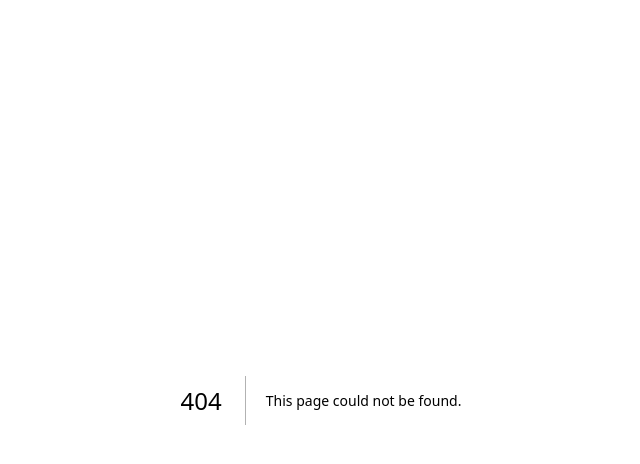
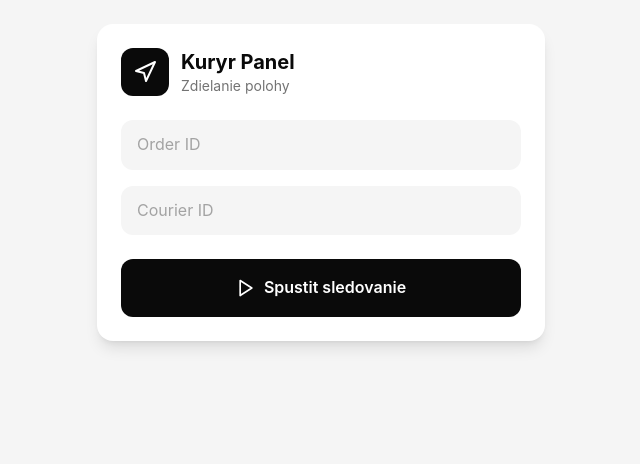
Before and after one commit to JoeBlackino80/vastor-app, a Next.js app: page /kuryr-panel in a window 1280 px wide. Before the commit this address had no page. Shown: the top 464 px of the page, without its empty margins (319-959 px from the left). Built offline with nearby package versions, Linux system fonts and the light colour scheme.

Commit message:
Add location tracking

```diff
--- /dev/null
+++ b/app/api/location/route.ts
@@ -0,0 +1,49 @@
+import { NextResponse } from 'next/server'
+import { supabase } from '@/lib/supabase'
+
+export async function POST(request: Request) {
+  try {
+    const body = await request.json()
+    const { courier_id, order_id, latitude, longitude } = body
+
+    const { data, error } = await (supabase.from('courier_locations') as any)
+      .upsert({
+        courier_id,
+        order_id,
+        latitude,
+        longitude,
+        updated_at: new Date().toISOString()
+      }, { onConflict: 'order_id' })
+      .select()
+      .single()
+
+    if (error) throw error
+
+    return NextResponse.json({ success: true, location: data })
+  } catch (error) {
+    console.error('Location update error:', error)
+    return NextResponse.json({ error: 'Failed to update location' }, { status: 500 })
+  }
+}
+
+export async function GET(request: Request) {
+  const { searchParams } = new URL(request.url)
+  const order_id = searchParams.get('order_id')
+
+  if (!order_id) {
+    return NextResponse.json({ error: 'Missing order_id' }, { status: 400 })
+  }
+
+  const { data, error } = await (supabase.from('courier_locations') as any)
+    .select('*')
+    .eq('order_id', order_id)
+    .order('updated_at', { ascending: false })
+    .limit(1)
+    .single()
+
+  if (error) {
+    return NextResponse.json({ location: null })
+  }
+
+  return NextResponse.json({ location: data })
+}
--- /dev/null
+++ b/app/kuryr-panel/page.tsx
@@ -0,0 +1,44 @@
+'use client'
+import { useState } from 'react'
+import { MapPin, Navigation, Play, Pause } from 'lucide-react'
+
+export default function CourierPanel() {
+  const [orderId, setOrderId] = useState('')
+  const [courierId, setCourierId] = useState('')
+  const [isTracking, setIsTracking] = useState(false)
+  const [currentLocation, setCurrentLocation] = useState<{lat: number, lng: number} | null>(null)
+  const [status, setStatus] = useState('')
+
+  const startTracking = () => {
+    if (!orderId || !courierId) { setStatus('Zadaj Order ID a Courier ID'); return }
+    if (!navigator.geolocation) { setStatus('Geolokacia nie je podporovana'); return }
+    setIsTracking(true)
+    setStatus('Sledovanie aktivne...')
+    navigator.geolocation.watchPosition(async (position) => {
+      const { latitude, longitude } = position.coords
+      setCurrentLocation({ lat: latitude, lng: longitude })
+      try {
+        await fetch('/api/location', { method: 'POST', headers: { 'Content-Type': 'application/json' }, body: JSON.stringify({ courier_id: courierId, order_id: orderId, latitude, longitude }) })
+        setStatus('Aktualizovane: ' + new Date().toLocaleTimeString())
+      } catch (err) { setStatus('Chyba pri odosielani') }
+    }, (error) => { setStatus('Chyba GPS'); setIsTracking(false) }, { enableHighAccuracy: true })
+  }
+
+  return (
+    <div className="min-h-screen bg-gray-100 p-6">
+      <div className="max-w-md mx-auto bg-white rounded-2xl p-6 shadow-lg">
+        <div className="flex items-center gap-3 mb-6">
+          <div className="w-12 h-12 bg-black rounded-xl flex items-center justify-center"><Navigation className="w-6 h-6 text-white" /></div>
+          <div><h1 className="text-xl font-bold">Kuryr Panel</h1><p className="text-gray-500 text-sm">Zdielanie polohy</p></div>
+        </div>
+        <div className="space-y-4 mb-6">
+          <input type="text" value={orderId} onChange={(e) => setOrderId(e.target.value)} placeholder="Order ID" className="w-full px-4 py-3 bg-gray-100 rounded-xl" disabled={isTracking} />
+          <input type="text" value={courierId} onChange={(e) => setCourierId(e.target.value)} placeholder="Courier ID" className="w-full px-4 py-3 bg-gray-100 rounded-xl" disabled={isTracking} />
+        </div>
+        {currentLocation && <div className="bg-gray-100 rounded-xl p-4 mb-4"><MapPin className="w-4 h-4 inline" /> Lat: {currentLocation.lat.toFixed(6)}, Lng: {currentLocation.lng.toFixed(6)}</div>}
+        {status && <p className="text-center text-sm mb-4">{status}</p>}
+        <button onClick={startTracking} className="w-full py-4 bg-black text-white rounded-xl font-semibold flex items-center justify-center gap-2"><Play className="w-5 h-5" /> Spustit sledovanie</button>
+      </div>
+    </div>
+  )
+}
```
